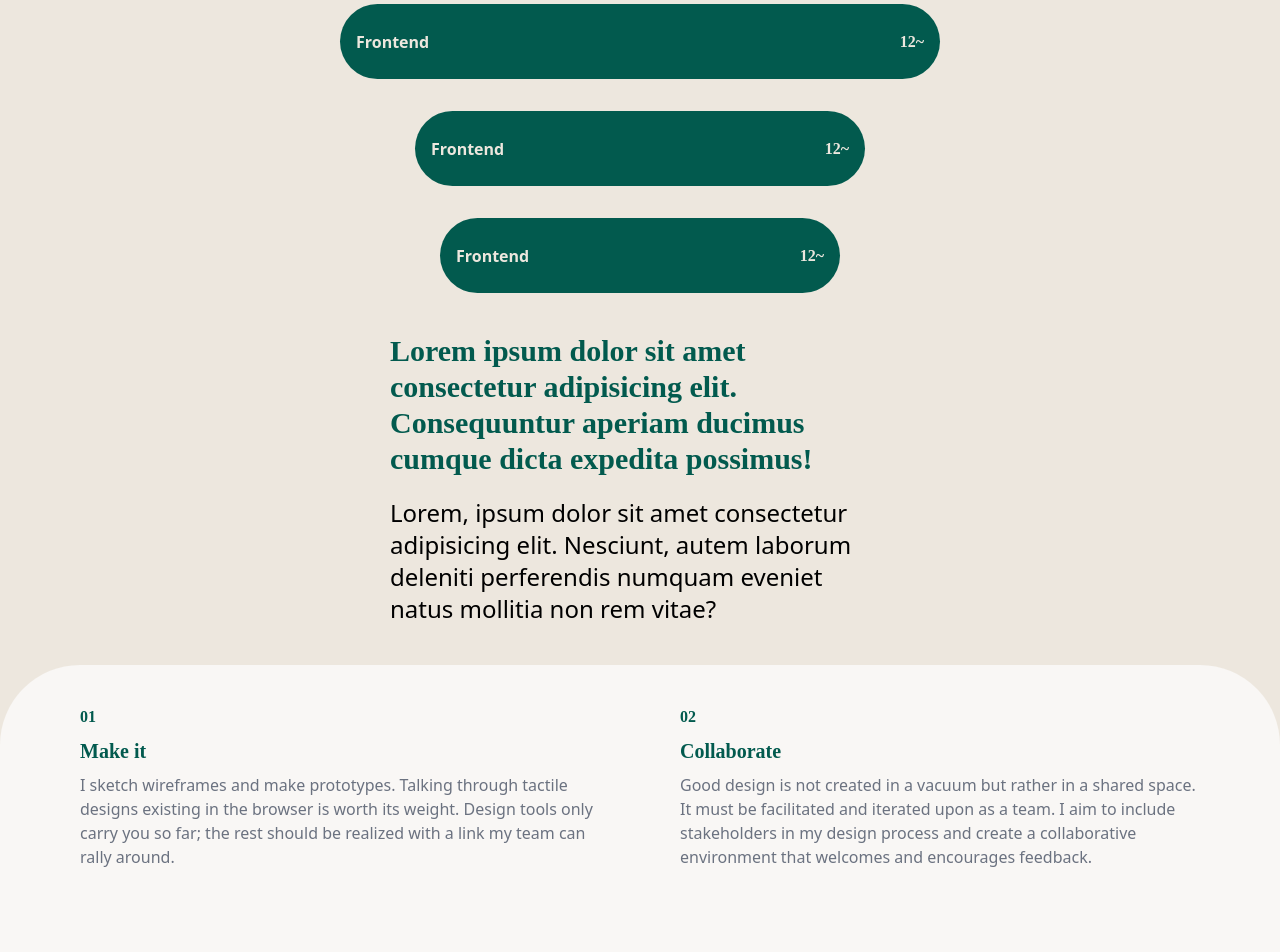
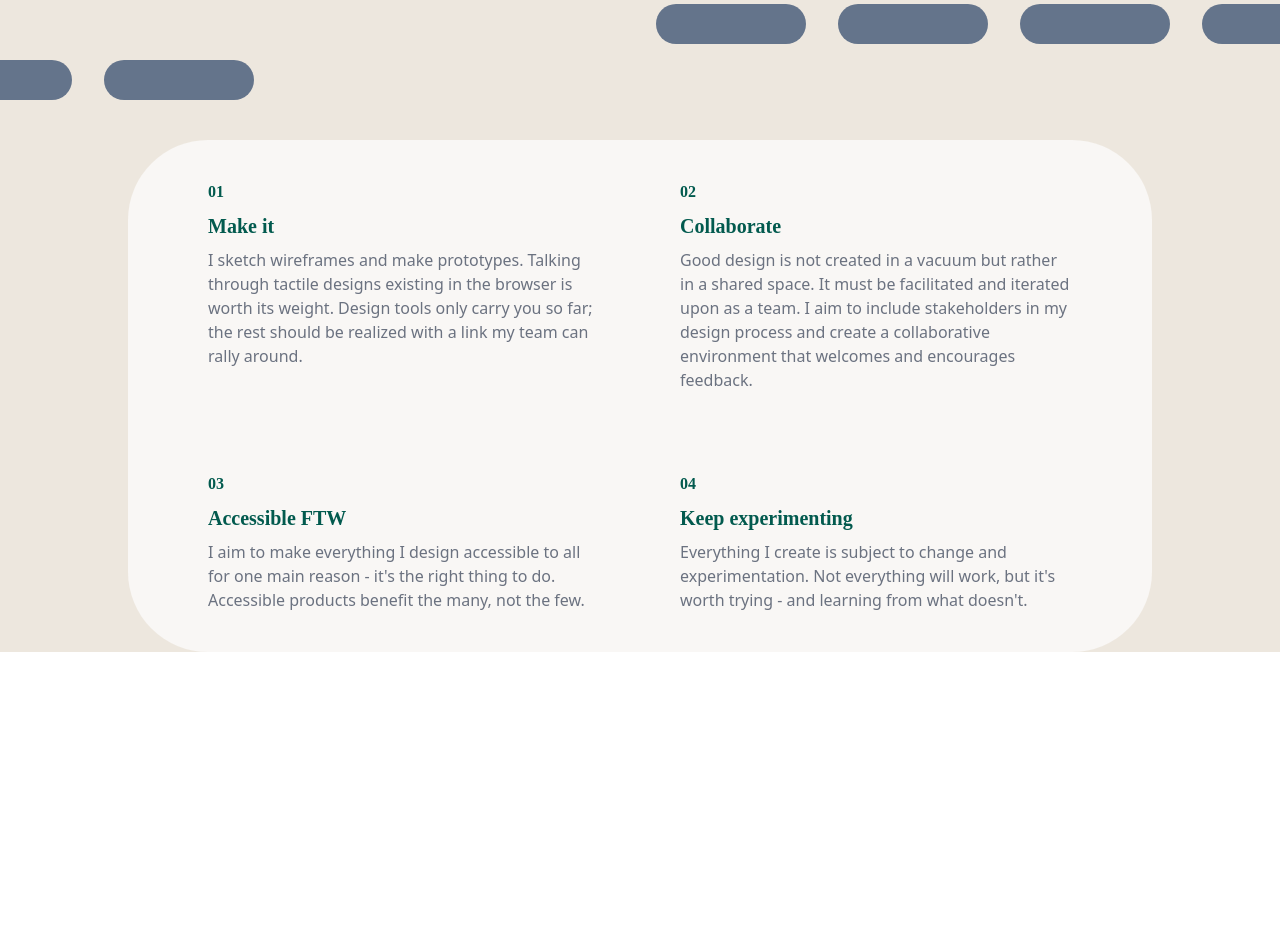
Before and after one commit to ramdhannassyirah/Portfolio, a Nuxt app: page /about in a window 1280 px wide. Shown: the part 580-1532 px from the top of the page. After the commit the page ends 1232 px from the top, so only its background shows below. Built offline with nearby package versions, Linux system fonts and the light colour scheme; a web font is replaced by a local one.

Commit message:
portfolio

```diff
--- a/components/CardSkill.vue
+++ b/components/CardSkill.vue
@@ -1,60 +1,53 @@
 <template>
-  <div
-    class="sm:bg-[#f9f7f5] sm:mx-auto sm:w-50% sm:mx-10 rounded-[80px] sm:px-10 sm:grid sm:grid-cols-2 justify-items-center"
-  >
-    <div
-      class="bg-[#f9f7f5] rounded-xl sm:rounded-none sm:bg-transparent p-5 sm:p-0 m-10"
-    >
-      <h1 class="font-playpen text-[#025A4E] font-bold">01</h1>
-      <h1 class="font-playpen text-[#025A4E] font-bold my-2 text-xl">
-        Make it
-      </h1>
-      <h1 class="font-sans text-gray-500">
-        I sketch wireframes and make prototypes. Talking through tactile designs
-        existing in the browser is worth its weight. Design tools only carry you
-        so far; the rest should be realized with a link my team can rally
-        around.
-      </h1>
+  <div class="flex flex-col space-y-4 overflow-x-hidden">
+    <div class="marquee grid grid-flow-col auto-cols-max">
+      <skill class="mx-2 sm:mx-4" /> <skill class="mx-2 sm:mx-4" />
+      <skill class="mx-2 sm:mx-4" /><skill class="mx-2 sm:mx-4" />
     </div>
-    <div
-      class="bg-[#f9f7f5] rounded-xl sm:rounded-none sm:bg-transparent p-5 sm:p-0 m-10"
-    >
-      <h1 class="font-playpen text-[#025A4E] font-bold">02</h1>
-      <h1 class="font-playpen text-[#025A4E] font-bold my-2 text-xl">
-        Collaborate
-      </h1>
-      <h1 class="font-sans text-gray-500">
-        Good design is not created in a vacuum but rather in a shared space. It
-        must be facilitated and iterated upon as a team. I aim to include
-        stakeholders in my design process and create a collaborative environment
-        that welcomes and encourages feedback.
-      </h1>
-    </div>
-    <div
-      class="bg-[#f9f7f5] rounded-xl sm:rounded-none sm:bg-transparent p-5 sm:p-0 m-10"
-    >
-      <h1 class="font-playpen text-[#025A4E] font-bold">03</h1>
-      <h1 class="font-playpen text-[#025A4E] font-bold my-2 text-xl">
-        Accessible FTW
-      </h1>
-      <h1 class="font-sans text-gray-500">
-        I aim to make everything I design accessible to all for one main reason
-        - it's the right thing to do. Accessible products benefit the many, not
-        the few.
-      </h1>
-    </div>
-    <div
-      class="bg-[#f9f7f5] rounded-xl sm:rounded-none sm:bg-transparent p-5 sm:p-0 m-10"
-    >
-      <h1 class="font-playpen text-[#025A4E] font-bold">04</h1>
-      <h1 class="font-playpen text-[#025A4E] font-bold my-2 text-xl">
-        Keep experimenting
-      </h1>
-      <h1 class="font-sans text-gray-500">
-        Everything I create is subject to change and experimentation. Not
-        everything will work, but it's worth trying - and learning from what
-        doesn't.
-      </h1>
+    <div class="marquee2 grid grid-flow-col auto-cols-max mt-4">
+      <skill class="mx-2 sm:mx-4" /> <skill class="mx-2 sm:mx-4" />
+      <skill class="mx-2 sm:mx-4" /><skill class="mx-2 sm:mx-4" />
+      <skill class="mx-2 sm:mx-4" />
     </div>
   </div>
 </template>
+
+<script>
+import skill from "./skill.vue";
+export default {
+  components: {
+    skill,
+  },
+};
+</script>
+<style>
+@keyframes marquee {
+  0% {
+    transform: translateX(100%);
+  }
+  100% {
+    transform: translateX(-100%);
+  }
+}
+
+.marquee {
+  overflow: hidden;
+  animation: marquee 20s linear infinite;
+}
+
+@keyframes marquee2 {
+  0% {
+    transform: translateX(-100%);
+  }
+  100% {
+    transform: translateX(100%);
+  }
+}
+
+.marquee2 {
+  overflow: hidden;
+  animation: marquee2 20s linear infinite;
+}
+</style>
+
+components: { skill },
--- /dev/null
+++ b/components/Desc.vue
@@ -0,0 +1,60 @@
+<template>
+  <div
+    class="sm:bg-[#f9f7f5] sm:mx-auto sm:w-[80%] sm:mx-10 rounded-[80px] sm:px-10 sm:grid sm:grid-cols-2 justify-items-center"
+  >
+    <div
+      class="bg-[#f9f7f5] rounded-xl sm:rounded-none sm:bg-transparent p-5 sm:p-0 m-10"
+    >
+      <h1 class="font-playpen text-[#025A4E] font-bold">01</h1>
+      <h1 class="font-playpen text-[#025A4E] font-bold my-2 text-xl">
+        Make it
+      </h1>
+      <h1 class="font-sans text-gray-500">
+        I sketch wireframes and make prototypes. Talking through tactile designs
+        existing in the browser is worth its weight. Design tools only carry you
+        so far; the rest should be realized with a link my team can rally
+        around.
+      </h1>
+    </div>
+    <div
+      class="bg-[#f9f7f5] rounded-xl sm:rounded-none sm:bg-transparent p-5 sm:p-0 m-10"
+    >
+      <h1 class="font-playpen text-[#025A4E] font-bold">02</h1>
+      <h1 class="font-playpen text-[#025A4E] font-bold my-2 text-xl">
+        Collaborate
+      </h1>
+      <h1 class="font-sans text-gray-500">
+        Good design is not created in a vacuum but rather in a shared space. It
+        must be facilitated and iterated upon as a team. I aim to include
+        stakeholders in my design process and create a collaborative environment
+        that welcomes and encourages feedback.
+      </h1>
+    </div>
+    <div
+      class="bg-[#f9f7f5] rounded-xl sm:rounded-none sm:bg-transparent p-5 sm:p-0 m-10"
+    >
+      <h1 class="font-playpen text-[#025A4E] font-bold">03</h1>
+      <h1 class="font-playpen text-[#025A4E] font-bold my-2 text-xl">
+        Accessible FTW
+      </h1>
+      <h1 class="font-sans text-gray-500">
+        I aim to make everything I design accessible to all for one main reason
+        - it's the right thing to do. Accessible products benefit the many, not
+        the few.
+      </h1>
+    </div>
+    <div
+      class="bg-[#f9f7f5] rounded-xl sm:rounded-none sm:bg-transparent p-5 sm:p-0 m-10"
+    >
+      <h1 class="font-playpen text-[#025A4E] font-bold">04</h1>
+      <h1 class="font-playpen text-[#025A4E] font-bold my-2 text-xl">
+        Keep experimenting
+      </h1>
+      <h1 class="font-sans text-gray-500">
+        Everything I create is subject to change and experimentation. Not
+        everything will work, but it's worth trying - and learning from what
+        doesn't.
+      </h1>
+    </div>
+  </div>
+</template>
--- a/components/skill.vue
+++ b/components/skill.vue
@@ -1,23 +1,3 @@
 <template>
-  <div class="container my-10 grid justify-items-center grid-row-3 gap-4">
-    <div
-      class="row-end-3 row-span-2 w-[350px] h-[75px] bg-[#025A4E] rounded-full flex items-center justify-between px-4 text-[#EDE7DE] sm:w-[600px]"
-    >
-      <p class="font-semibold">Frontend</p>
-      <p class="font-semibold font-playpen">12~</p>
-    </div>
-    <div
-      class="w-[350px] sm:w-[450px] h-[75px] bg-[#025A4E] rounded-full flex items-center justify-between px-4 my-4 text-[#EDE7DE]"
-    >
-      <p class="font-semibold">Frontend</p>
-      <p class="font-semibold font-playpen">12~</p>
-    </div>
-
-    <div
-      class="w-[350px] sm:w-[400px] h-[75px] bg-[#025A4E] rounded-full flex items-center justify-between px-4 text-[#EDE7DE]"
-    >
-      <p class="font-semibold">Frontend</p>
-      <p class="font-semibold font-playpen">12~</p>
-    </div>
-  </div>
+  <div class="bg-slate-500 w-[150px] h-[40px] rounded-full"></div>
 </template>
--- a/pages/about.vue
+++ b/pages/about.vue
@@ -28,30 +28,19 @@
         </div>
       </div>
     </div>
-    <!-- components skill -->
-    <skill />
-    <div class="grid justify-items-center mx-3 sm:mx-0">
-      <p class="sm:text-3xl font-bold font-playpen sm:w-[500px] text-[#025A4E]">
-        Lorem ipsum dolor sit amet consectetur adipisicing elit. Consequuntur
-        aperiam ducimus cumque dicta expedita possimus!
-      </p>
-
-      <p class="sm:text-2xl mt-5 sm:w-[500px]">
-        Lorem, ipsum dolor sit amet consectetur adipisicing elit. Nesciunt,
-        autem laborum deleniti perferendis numquam eveniet natus mollitia non
-        rem vitae?
-      </p>
-    </div>
-    <CardSkill class="mt-10" />
+    <!-- components Card skill -->
+    <CardSkill class="my-10" />
+    <!-- descrption -->
+    <Desc class="" />
   </div>
 </template>
 <script>
-import skill from "~/components/skill.vue";
+import Desc from "~/components/Desc.vue";
 import CardSkill from "~/components/CardSkill.vue";
 export default {
   components: {
-    skill,
     CardSkill,
+    Desc,
   },
 };
 </script>
```
